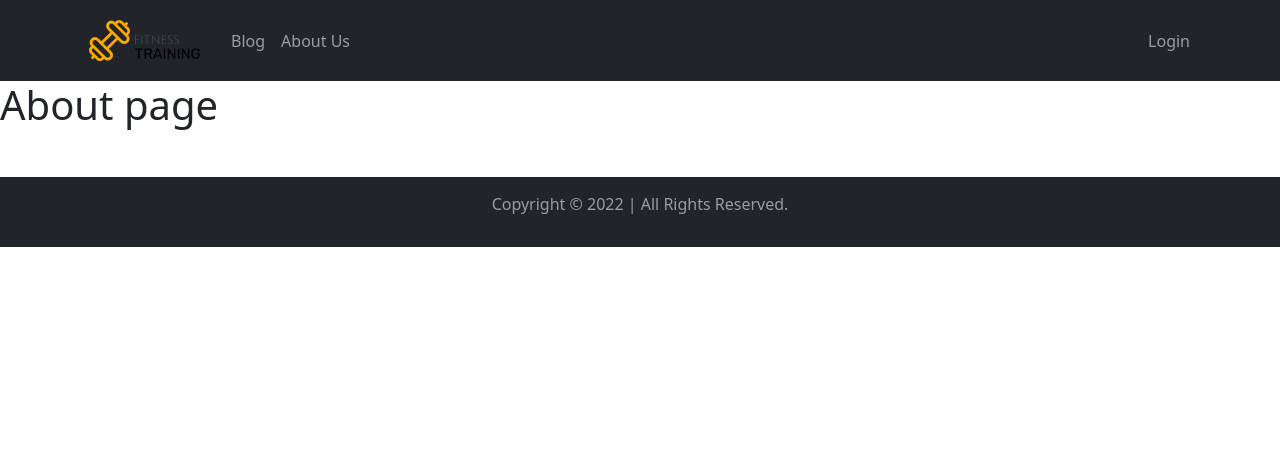
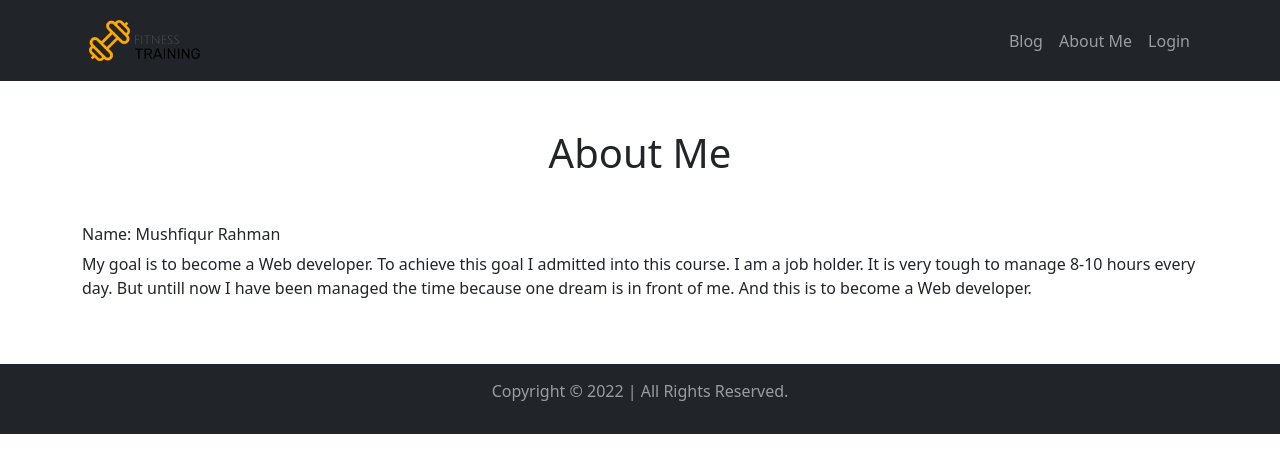
Before and after one commit to CreationsBliss/fitness-training, a React (Create React App) app: page /about in a window 1280 px wide. Shown: the top 472 px of the page. Built offline with nearby package versions, Linux system fonts and the light colour scheme; no server answers.

Commit message:
home page responsive done

```diff
--- a/src/Pages/About/About.js
+++ b/src/Pages/About/About.js
@@ -1,9 +1,18 @@
 import React from 'react';
+import { Col, Container, Row } from 'react-bootstrap';
 
 const About = () => {
   return (
     <div>
-      <h1>About page</h1>
+      <Container>
+        <h1 className='text-center my-5'>About Me</h1>
+        <Row>
+          <Col>
+          <h6>Name: Mushfiqur Rahman</h6>
+          <p>My goal is to become a Web developer. To achieve this goal I admitted into this course. I am a job holder. It is very tough to manage 8-10 hours every day. But untill now I have been managed the time because one dream is in front of me. And this is to become a Web developer. </p>
+          </Col>
+        </Row>
+      </Container>
     </div>
   );
 };
--- a/src/Pages/Home/Header/Header.js
+++ b/src/Pages/Home/Header/Header.js
@@ -28,11 +28,9 @@ const Header = () => {
           </Navbar.Brand>
           <Navbar.Toggle aria-controls="responsive-navbar-nav" />
           <Navbar.Collapse id="responsive-navbar-nav">
-            <Nav className="me-auto">
+            <Nav className="ms-auto">
               <Nav.Link as={Link} to="/blog">Blog</Nav.Link>
-              <Nav.Link as={Link} to="/about">About Us</Nav.Link>
-            </Nav>
-            <Nav>
+              <Nav.Link as={Link} to="/about">About Me</Nav.Link>
               {
                 user ? <Button  variant="link" style={{color: "rgba(255,255,255,.55)"}} className='text-decoration-none ' onClick={handleSignOut} > Sign Out </Button> : <Nav.Link as={Link} to='/login'>Login</Nav.Link>
               }
--- a/src/Pages/Register/Register.js
+++ b/src/Pages/Register/Register.js
@@ -5,6 +5,7 @@ import auth from '../../firebase.init';
 import './Register.css';
 import { useCreateUserWithEmailAndPassword } from 'react-firebase-hooks/auth';
 import './Register.css'
+import SocialLogin from '../SocialLogin/SocialLogin';
 
 const Register = () => {
 
@@ -62,6 +63,9 @@ const Register = () => {
               <p className='login-link my-3'>Already user to FITNESS TRAINING?  <Link to="/login" className='text-danger' onClick={navigateLogin} >Login Now</Link>
               </p>
             </div>
+            <div className='mt-5 w-100 text-center'>
+              <SocialLogin></SocialLogin>
+            </div>
           </Col>
         </Row>
       </Container>
```
